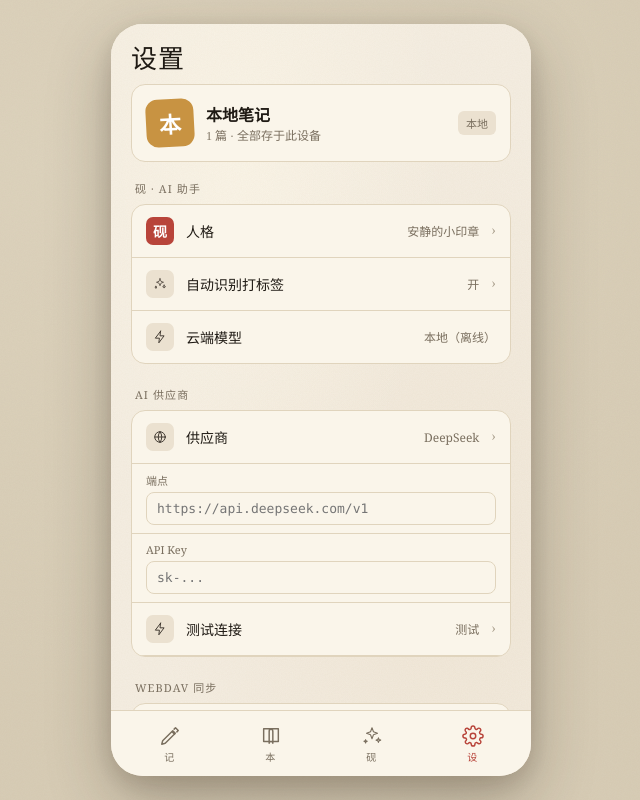
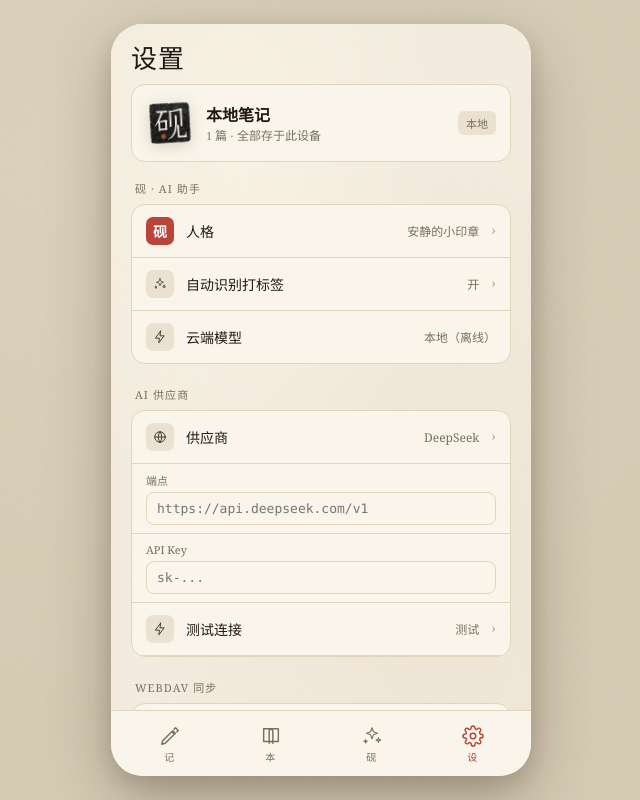
Before and after one commit to whatwoods/yan, a React (Vite) app: page / in a window 1280 px wide. Both pictures are taken after a click on the button "设置". Shown: the whole page, without its empty margins (319-959 px from the left). Built offline with nearby package versions, Linux system fonts and the light colour scheme.

Commit message:
功能：更新启动图标，替换为图像元素并调整样式

```diff
--- a/index.html
+++ b/index.html
@@ -19,7 +19,7 @@
 <body>
 <div id="root">
   <div class="boot">
-    <div class="boot-seal">砚</div>
+    <img class="boot-icon" src="icon-192.png" alt="砚">
     <div class="boot-text">研墨…</div>
   </div>
 </div>
--- a/src/screen-settings.jsx
+++ b/src/screen-settings.jsx
@@ -356,13 +356,17 @@ export function SettingsScreen({ settings, onChange, onResetSeed, persona, onExp
           borderRadius: 14, padding: 14, marginBottom: 18,
           display: 'flex', alignItems: 'center', gap: 12,
         }}>
-          <div style={{
-            width: 48, height: 48, borderRadius: 12,
-            background: 'var(--ochre)', color: '#fff',
-            display: 'flex', alignItems: 'center', justifyContent: 'center',
-            fontFamily: T.fontSerif, fontSize: 22, fontWeight: 600,
-            transform: 'rotate(-3deg)',
-          }}>本</div>
+          <img
+            src="icon-192.png"
+            alt=""
+            aria-hidden="true"
+            style={{
+              width: 48, height: 48, borderRadius: 12,
+              objectFit: 'contain', flexShrink: 0,
+              transform: 'rotate(-3deg)',
+              filter: 'drop-shadow(0 3px 8px rgba(40, 28, 16, .18))',
+            }}
+          />
           <div style={{ flex: 1 }}>
             <div style={{ fontFamily: T.fontSerif, fontSize: 16, color: 'var(--ink)', fontWeight: 600 }}>
               本地笔记
--- a/styles.css
+++ b/styles.css
@@ -103,13 +103,12 @@ html, body {
   background: var(--paper);
   font-family: var(--font-sans);
 }
-.boot-seal {
+.boot-icon {
   width: 88px; height: 88px; border-radius: 14px;
-  background: var(--seal); color: #fff;
-  display: flex; align-items: center; justify-content: center;
-  font-family: var(--font-serif); font-size: 46px; font-weight: 600;
+  display: block;
+  object-fit: contain;
   transform: rotate(-5deg);
-  box-shadow: 0 12px 32px rgba(184,68,58,.35), inset 0 0 0 3px rgba(255,255,255,.2);
+  filter: drop-shadow(0 12px 28px rgba(40, 28, 16, .22));
   animation: pulse 2.2s ease-in-out infinite;
 }
 .boot-text {
```
